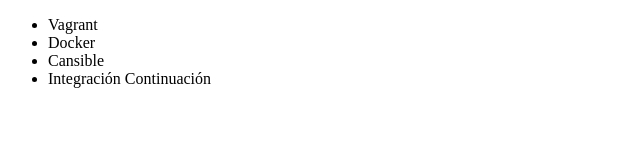
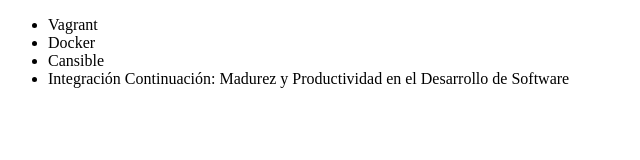
Before and after one commit to Guskrilon/alura-git, a plain HTML site: page index.html in a window 1280 px wide. Shown: the whole page, without its empty margins (0-640 px from the left). Drawn offline with Linux system fonts and the light colour scheme.

Commit message:
Renombrando curso de Integración Continua

```diff
--- a/index.html
+++ b/index.html
@@ -9,6 +9,6 @@
             <li>Vagrant</li>
             <li>Docker</li>
             <li>Cansible</li>
-            <li>Integración Continuación</li>
+            <li>Integración Continuación: Madurez y Productividad en el Desarrollo de Software</li>
         </ul>
     </body>
```
